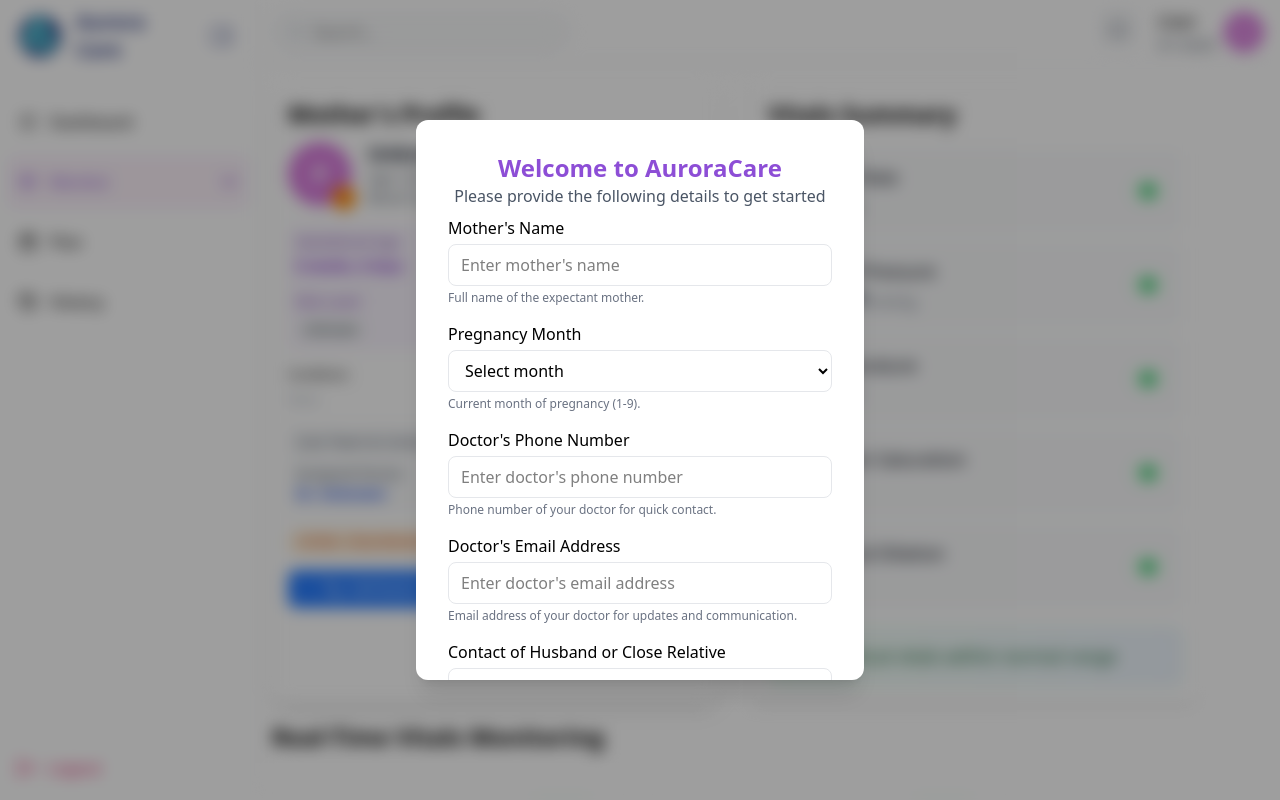
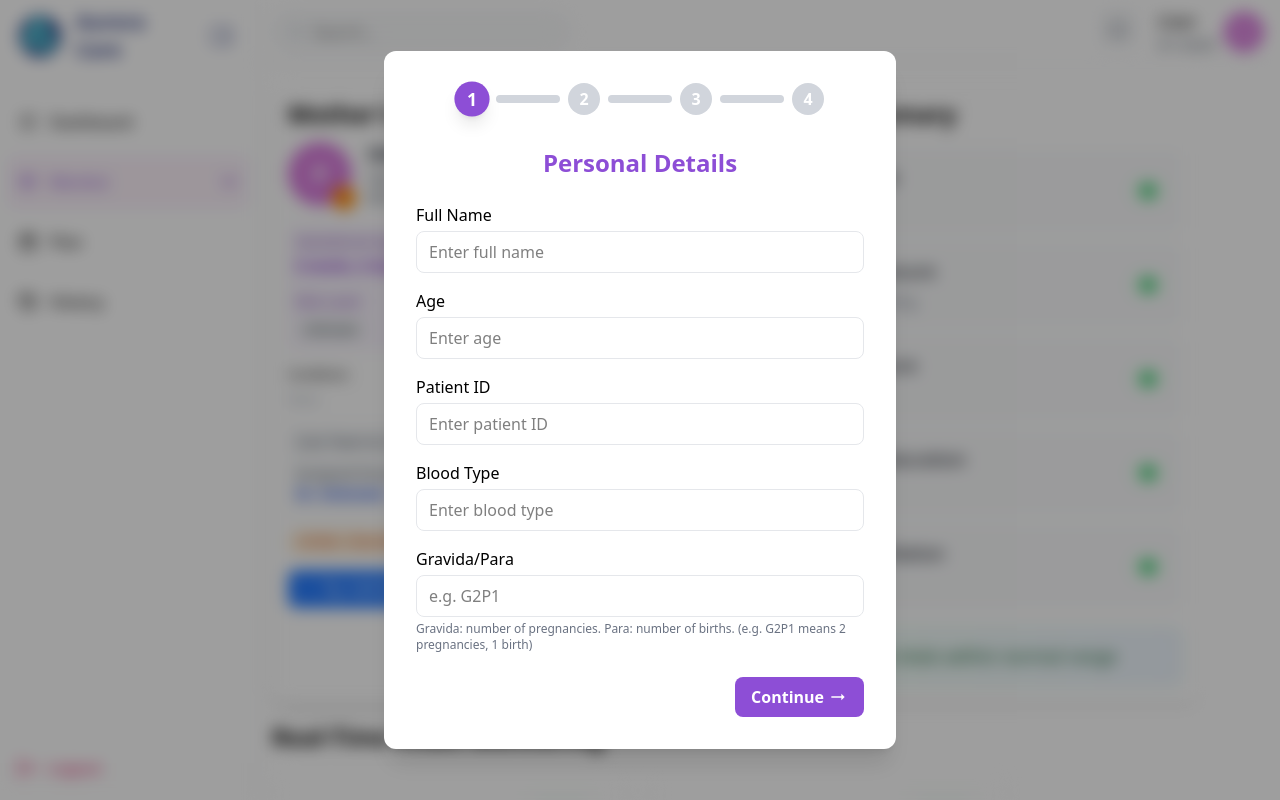
Before and after one commit to kennedyifeadi/Aurora-Care, a React (Vite) app: page /monitor/mother in a window 1280 px wide. Built offline with nearby package versions, Linux system fonts and the light colour scheme; sample sign-in values are in the browser's storage.

Commit message:
feat: enhance onboarding flow with step navigation and validation for user inputs

```diff
--- a/src/components/onboarding/Index.tsx
+++ b/src/components/onboarding/Index.tsx
@@ -1,85 +1,159 @@
-
 import { useState } from "react";
 import { Input } from "./Input";
-import { MdOutlineArrowRightAlt } from "react-icons/md";
+import { MdOutlineArrowRightAlt, MdOutlineArrowBack } from "react-icons/md";
+
+const steps = [
+	{
+		label: "Personal Details",
+		fields: [
+			{ name: "fullName", label: "Full Name", type: "text", placeholder: "Enter full name" },
+			{ name: "age", label: "Age", type: "number", placeholder: "Enter age" },
+			{ name: "patientId", label: "Patient ID", type: "text", placeholder: "Enter patient ID" },
+			{ name: "bloodType", label: "Blood Type", type: "text", placeholder: "Enter blood type" },
+			{ name: "gravidaPara", label: "Gravida/Para", type: "text", placeholder: "e.g. G2P1", desc: "Gravida: number of pregnancies. Para: number of births. (e.g. G2P1 means 2 pregnancies, 1 birth)" },
+		],
+	},
+	{
+		label: "Pregnancy Details",
+		fields: [
+			{ name: "gestationalAge", label: "Gestational Age (days)", type: "number", placeholder: "Enter gestational age in days" },
+			{ name: "dueDate", label: "Expected Due Date", type: "date", placeholder: "Select due date" },
+			{ name: "riskLevel", label: "Risk Level", type: "text", placeholder: "Enter risk level" },
+			{ name: "deliveryPlan", label: "Delivery Plan", type: "select", options: ["Vaginal Delivery", "C-Section"] },
+		],
+	},
+	{
+		label: "Health Details",
+		fields: [
+			{ name: "conditions", label: "Conditions", type: "text", placeholder: "e.g. Hypertension" },
+			{ name: "allergies", label: "Allergies", type: "text", placeholder: "List allergies" },
+			{ name: "medications", label: "Medications", type: "text", placeholder: "List medications" },
+		],
+	},
+	{
+		label: "Contact Details",
+		fields: [
+			{ name: "email", label: "Email Address (Personal)", type: "email", placeholder: "Enter personal email" },
+			{ name: "phone", label: "Phone Number (Personal)", type: "text", placeholder: "Enter personal phone" },
+			{ name: "doctorPhone", label: "Phone Number of Doctor/Nurse", type: "text", placeholder: "Enter doctor/nurse phone" },
+			{ name: "doctorEmail", label: "Email Address of Doctor/Nurse", type: "email", placeholder: "Enter doctor/nurse email" },
+			{ name: "emergencyContact", label: "Emergency Contact (Phone)", type: "text", placeholder: "Enter emergency contact phone" },
+			{ name: "emergencyRelationship", label: "Relationship with Emergency Contact", type: "text", placeholder: "e.g. Husband, Sister" },
+		],
+	},
+];
 
 interface OnboardingProps {
 	onComplete: () => void;
 }
 
 export const Onboarding = ({ onComplete }: OnboardingProps) => {
-  const [form, setForm] = useState({
-    motherName: "",
-    pregnancyMonth: "",
-    doctorPhone: "",
-    doctorEmail: "",
-    contact: ""
-  });
+	const [step, setStep] = useState(0);
+	const [form, setForm] = useState<{ [key: string]: any }>({});
 	const [error, setError] = useState("");
 	const [loading, setLoading] = useState(false);
+	const [animating, setAnimating] = useState(false);
 
 	const handleChange = (e: React.ChangeEvent<HTMLInputElement | HTMLSelectElement>) => {
 		setForm({ ...form, [e.target.name]: e.target.value });
 	};
 
+	const handleNext = () => {
+		// Validate required fields
+		const requiredFields = steps[step].fields;
+		for (let field of requiredFields) {
+			if (!form[field.name]) {
+				setError(`Please fill ${field.label}.`);
+				return;
+			}
+		}
+		setError("");
+		setAnimating(true);
+		setTimeout(() => {
+			setAnimating(false);
+			setStep((prev) => prev + 1);
+		}, 400);
+	};
+
+	const handlePrev = () => {
+		setAnimating(true);
+		setTimeout(() => {
+			setAnimating(false);
+			setStep((prev) => prev - 1);
+		}, 400);
+	};
+
 	const handleSubmit = (e: React.FormEvent) => {
 		e.preventDefault();
-    if (!form.motherName || !form.pregnancyMonth || !form.doctorPhone || !form.doctorEmail || !form.contact) {
-      setError("Please fill all fields.");
+		// Validate all fields
+		for (let segment of steps) {
+			for (let field of segment.fields) {
+				if (!form[field.name]) {
+					setError(`Please fill ${field.label}.`);
 					return;
 				}
-    localStorage.setItem("userData", JSON.stringify([
-      form.motherName,
-      form.pregnancyMonth,
-      form.doctorPhone,
-      form.doctorEmail,
-      form.contact
-    ]));
+			}
+		}
 		setError("");
 		setLoading(true);
+		localStorage.setItem("userData", JSON.stringify(form));
 		setTimeout(() => {
 			setLoading(false);
 			onComplete();
-    }, 2000);
+		}, 1200);
 	};
 
 	return (
-    <div className="bg-white rounded-xl shadow-xl p-8 w-[90%] md:w-full max-w-md relative h-[70dvh] overflow-auto">
-      <h2 className="text-2xl font-bold text-[#8d4ed6] text-center">Welcome to AuroraCare</h2>
-      <p className="mb-2 text-gray-600 text-center">Please provide the following details to get started</p>
-      <form onSubmit={handleSubmit} className="space-y-4">
-        <div>
-          <label className="block font-medium mb-1">Mother's Name</label>
-          <Input name="motherName" type="text" value={form.motherName} onChange={handleChange} placeholder="Enter mother's name" />
-          <p className="text-xs text-gray-500 mt-1">Full name of the expectant mother.</p>
+		<div className="bg-white rounded-xl shadow-xl p-4 md:p-8 w-full max-w-lg mx-auto relative min-h-[70dvh] flex flex-col justify-center items-center overflow-hidden">
+			{/* Progress Bar */}
+			<div className="flex items-center justify-center w-full mb-8">
+				{steps.map((_, i) => (
+					<div key={i} className="flex items-center">
+						<div className={`w-8 h-8 flex items-center justify-center rounded-full font-bold text-white transition-all duration-300
+              ${i <= step ? 'bg-[#8d4ed6]' : 'bg-gray-300'}
+              ${i === step ? 'scale-110 shadow-lg' : ''}`}>{i + 1}</div>
+						{i < steps.length - 1 && (
+							<div className={`h-2 w-8 md:w-16 bg-gray-300 rounded-full mx-1 md:mx-2 transition-all duration-300
+                ${i < step ? 'bg-[#8d4ed6]' : ''}`}></div>
+						)}
 					</div>
-        <div>
-          <label className="block font-medium mb-1">Pregnancy Month</label>
-          <select name="pregnancyMonth" value={form.pregnancyMonth} onChange={handleChange} className="w-full border border-gray-200 rounded-lg px-3 py-2 focus:outline-none focus:ring-2 focus:ring-[#8d4ed6]">
-            <option value="">Select month</option>
-            {[...Array(9)].map((_, i) => (
-              <option key={i + 1} value={String(i + 1)}>month {i + 1}</option>
+				))}
+			</div>
+			{/* Animated Segment */}
+			<form onSubmit={handleSubmit} className="w-full">
+				<div className={`transition-all duration-400 ease-in-out relative ${animating ? 'opacity-0 -translate-x-20' : 'opacity-100 translate-x-0'} flex flex-col gap-4`}>
+					<h2 className="text-xl md:text-2xl font-bold text-[#8d4ed6] text-center mb-2">{steps[step].label}</h2>
+					{steps[step].fields.map((field: any) => (
+						<div key={field.name} className="w-full">
+							<label className="block font-medium mb-1">{field.label}</label>
+							{field.type === 'select' ? (
+								<select name={field.name} value={form[field.name] || ""} onChange={handleChange} className="w-full border border-gray-200 rounded-lg px-3 py-2 focus:outline-none focus:ring-2 focus:ring-[#8d4ed6]">
+									<option value="">Select option</option>
+									{field.options?.map((opt: any) => (
+										<option key={opt} value={opt}>{opt}</option>
 									))}
 								</select>
-          <p className="text-xs text-gray-500 mt-1">Current month of pregnancy (1-9).</p>
+							) : (
+								<Input name={field.name} type={field.type} value={form[field.name] || ""} onChange={handleChange} placeholder={field.placeholder} />
+							)}
+							{field.desc && <p className="text-xs text-gray-500 mt-1">{field.desc}</p>}
 						</div>
-        <div>
-          <label className="block font-medium mb-1">Doctor's Phone Number</label>
-          <Input name="doctorPhone" type="text" value={form.doctorPhone} onChange={handleChange} placeholder="Enter doctor's phone number" />
-          <p className="text-xs text-gray-500 mt-1">Phone number of your doctor for quick contact.</p>
+					))}
+					{error && <p className="text-red-500 text-sm">{error}</p>}
 				</div>
-        <div>
-          <label className="block font-medium mb-1">Doctor's Email Address</label>
-          <Input name="doctorEmail" type="email" value={form.doctorEmail} onChange={handleChange} placeholder="Enter doctor's email address" />
-          <p className="text-xs text-gray-500 mt-1">Email address of your doctor for updates and communication.</p>
-        </div>
-        <div>
-          <label className="block font-medium mb-1">Contact of Husband or Close Relative</label>
-          <Input name="contact" type="text" value={form.contact} onChange={handleChange} placeholder="Enter phone number" />
-          <p className="text-xs text-gray-500 mt-1">In case of emergencies.</p>
-        </div>
-        {error && <p className="text-red-500 text-sm">{error}</p>}
-        <button type="submit" className={`w-full bg-[#8d4ed6] text-white py-2 rounded-lg font-semibold flex justify-center items-center ${loading ? "cursor-not-allowed" : "cursor-pointer"}`} disabled={loading}>
+				{/* Navigation Buttons */}
+				<div className="flex justify-between items-center mt-6">
+					{step > 0 ? (
+						<button type="button" onClick={handlePrev} className="bg-gray-200 text-gray-700 px-4 py-2 rounded-lg font-semibold flex items-center">
+							<MdOutlineArrowBack className="mr-1" size={20}/> Previous
+						</button>
+					) : <div />}
+					{step < steps.length - 1 ? (
+						<button type="button" onClick={handleNext} className="bg-[#8d4ed6] text-white px-4 py-2 rounded-lg font-semibold flex items-center">
+							Continue <MdOutlineArrowRightAlt className="ml-1" size={20}/>
+						</button>
+					) : (
+						<button type="submit" className={`bg-[#8d4ed6] text-white px-4 py-2 rounded-lg font-semibold flex items-center ${loading ? "cursor-not-allowed" : "cursor-pointer"}`} disabled={loading}>
 							{loading ? (
 								<span className="flex items-center justify-center w-full">
 									<svg className="animate-spin h-5 w-5 mr-2 text-white" xmlns="http://www.w3.org/2000/svg" fill="none" viewBox="0 0 24 24">
@@ -89,11 +163,11 @@
 									Loading...
 								</span>
 							) : (
-            <>
-              <span>Continue</span> <MdOutlineArrowRightAlt className="ml-1" size={20}/>
-            </>
+								<span>Finish</span>
 							)}
 						</button>
+					)}
+				</div>
 			</form>
 		</div>
 	);
```
Lines whose indentation alone changed are shown as unchanged.
